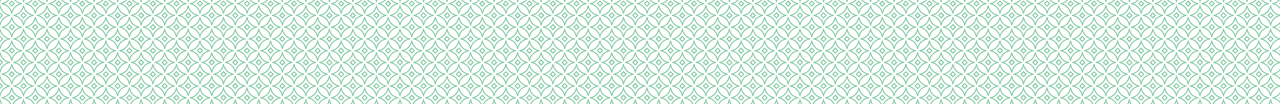
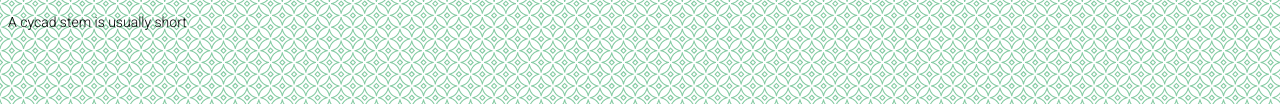
Before and after one commit to OmerGulcu/Biology_Cycads, a plain HTML site: page index.html in a window 1280 px wide. Shown: the part 514-618 px from the top of the page. Drawn offline with Linux system fonts and the light colour scheme; a web font is replaced by a local one.

Commit message:
Necessary commit

```diff
--- a/index.html
+++ b/index.html
@@ -53,6 +53,7 @@
     <img class="leftmargin" src="img/male_cone.jpg" alt="Cycas Circinalis Male Cone">
     <img src="img/female_cone.jpg" alt="Cycas Circinalis Female Cone">
     <img class="rightmargin" src="img/seeds.jpg" alt="Cycas Circinalis Seeds">
+    <p>A cycad stem is usually short</p>
   </body>
 </html>
 
```
